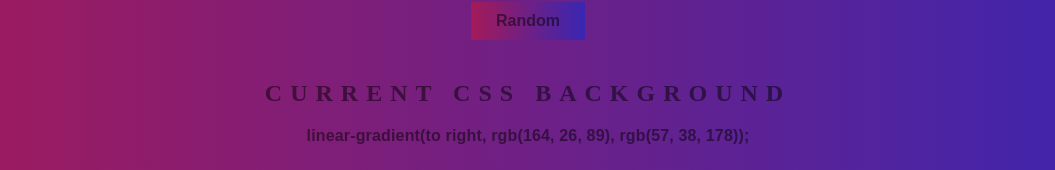
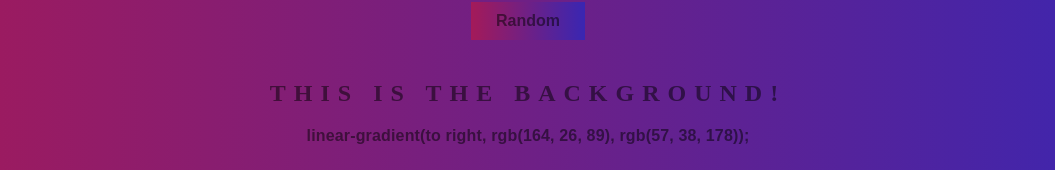
Before and after one commit to atrieceeph289/background-generator, a plain HTML site: page Bgen.html in a window 1280 px wide. Shown: the part 185-355 px from the top of the page, without its empty margins (112-1167 px from the left). Drawn offline with Linux system fonts and the light colour scheme.

Commit message:
changed h2

```diff
--- a/Bgen.html
+++ b/Bgen.html
@@ -14,7 +14,7 @@
     <div>
         <button class="random">Random</button>
     </div>
-    <h2>Current CSS Background</h2>
+    <h2>This is the background!</h2>
     <h3></h3>
 
 
```
